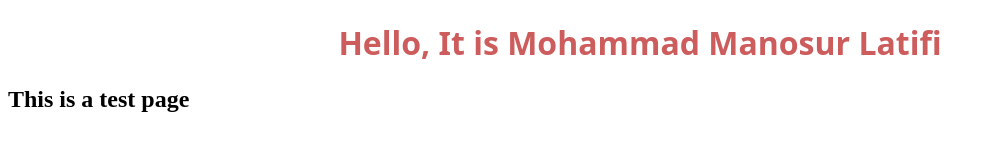
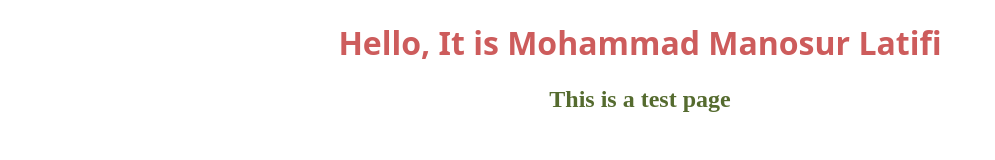
Before and after one commit to ita-design/gitpro, a plain HTML site: page index.html in a window 1280 px wide. Shown: the whole page, without its empty margins (0-995 px from the left). Drawn offline with Linux system fonts and the light colour scheme.

Commit message:
set color and text-align for text to aware

```diff
--- a/index.html
+++ b/index.html
@@ -8,6 +8,6 @@
 </head>
 <body>
     <H1 class="m">Hello, It is Mohammad Manosur Latifi</H1>
-    <h2>This is a test page</h2>
+    <h2 class="message">This is a test page</h2>
 </body>
 </html>
--- a/style.css
+++ b/style.css
@@ -3,3 +3,8 @@
     text-align: center;
     font-family:system-ui, -apple-system, BlinkMacSystemFont, 'Segoe UI', Roboto, Oxygen, Ubuntu, Cantarell, 'Open Sans', 'Helvetica Neue', sans-serif;
 }
+
+.message{
+    color: darkolivegreen;
+    text-align: center;
+}
```
